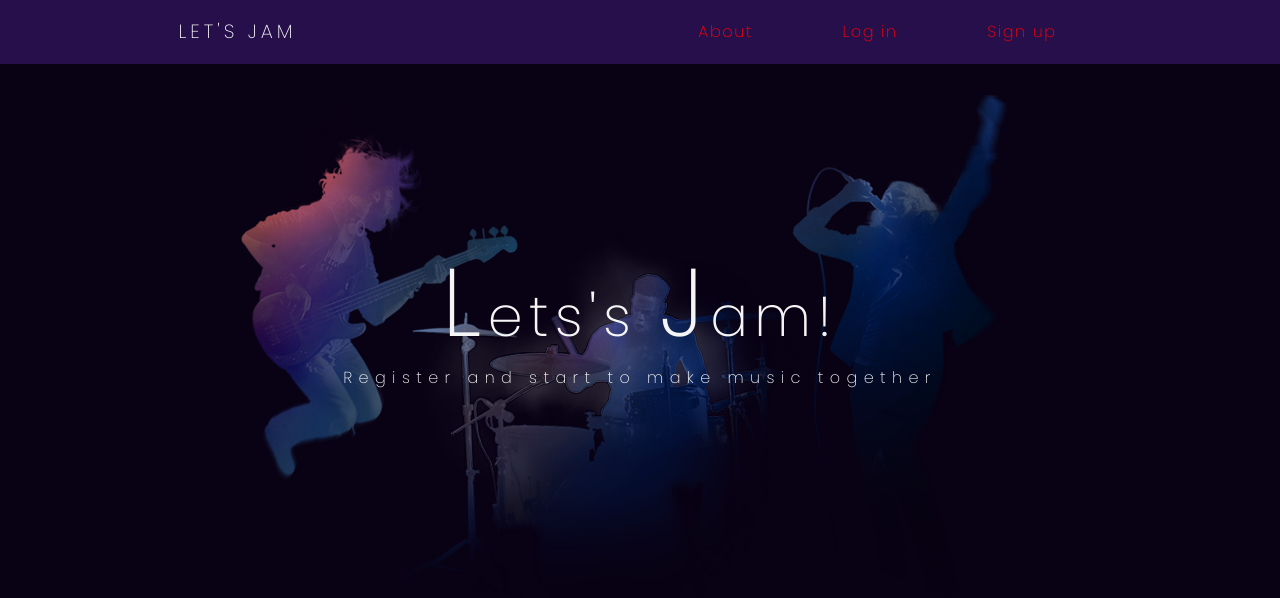
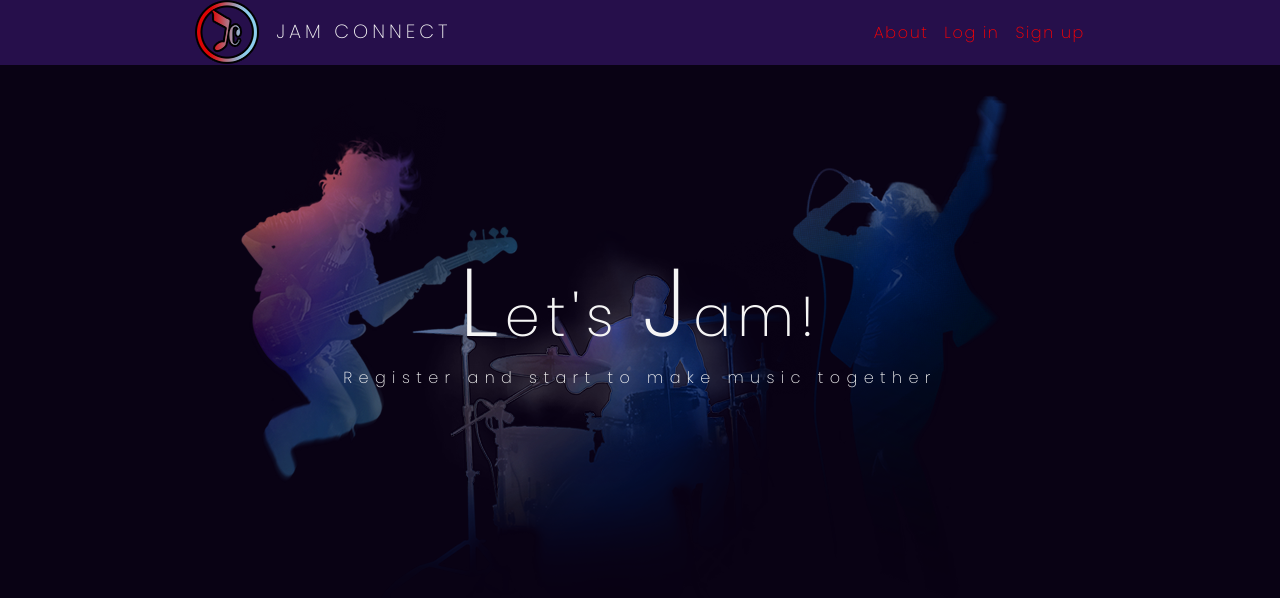
Before and after one commit to vitaliiptp/jam-project-front, a React (Create React App) app: page / in a window 1280 px wide. Shown: the top 598 px of the page. Built offline with nearby package versions, Linux system fonts and the light colour scheme; no server answers.

Commit message:
navigation with logo working

```diff
--- a/src/App.js
+++ b/src/App.js
@@ -137,6 +137,12 @@ function App() {
             <Route path='/about'>
               <About />
             </Route>
+            {/* <Route path='/profile'>
+              <Profile />
+            </Route>
+            <Route path='/search'>
+              <Search />
+            </Route> */}
           </Switch>
         </div>
       </BrowserRouter>
--- a/src/components/Navbar/index.js
+++ b/src/components/Navbar/index.js
@@ -1,8 +1,9 @@
 import { Link } from 'react-router-dom';
 import React, { useState, useContext } from 'react';
 import { MainContext } from '../../App';
-import Button from 'react-bootstrap/Button';
+//import Button from 'react-bootstrap/Button';
 import './navStyle.css';
+import logo from '../../small_logo.png';
 
 function Navbar({ setLoginModal, setRegisterModal, logout }) {
   const { userName } = useContext(MainContext);
@@ -10,13 +11,24 @@ function Navbar({ setLoginModal, setRegisterModal, logout }) {
 
   return (
     <div className='NavigationContainer'>
-      <Link to='/'>
-        <div className='logo'>Let's Jam</div>
+      <Link to='/' className='d-flex align-items-center'>
+        <img src={logo} />
+        <div className='logo px-3'>Jam Connect</div>
       </Link>
       <ul className={open ? 'nav-active' : 'nav-links'}>
         <Link to='/about'>
           <li>About</li>
         </Link>
+        {userName && (
+          <Link to='/profile'>
+            <li>Profile</li>
+          </Link>
+        )}
+        {userName && (
+          <Link to='/search'>
+            <li>Search</li>
+          </Link>
+        )}
         {!userName && <li onClick={() => setLoginModal(true)}>Log in</li>}
         {!userName && (
           <li href='' onClick={() => setRegisterModal(true)}>
@@ -25,13 +37,13 @@ function Navbar({ setLoginModal, setRegisterModal, logout }) {
         )}
 
         {userName && (
-          <div className='rounded-circle border border-light p-2 text-center'>
+          <div className='rounded-circle border border-light p-2 px-3 mx-4 text-center'>
             <p className='p-0 m-0' style={{ color: '#ff66c4' }}>
               Hi {userName}
             </p>
           </div>
         )}
-        {userName && <li onClick={logout}>Not {userName}? Log out</li>}
+        {userName && <li onClick={logout}>Log out</li>}
       </ul>
       <div className='burger' onClick={() => setOpen(!open)}>
         <div className='line1'></div>
--- a/src/components/Navbar/navStyle.css
+++ b/src/components/Navbar/navStyle.css
@@ -31,7 +31,8 @@
 .nav-links {
   display: flex;
   justify-content: space-around;
-  width: 35%;
+  align-items: center;
+  max-width: 50%;
   margin: 0;
   padding: 0;
   list-style-type: none;
@@ -44,6 +45,7 @@
   letter-spacing: 0.2vh;
   font-size: medium;
   cursor: pointer;
+  padding-left: 1rem;
 }
 
 .nav-links a {
--- a/src/components/Welcome/index.js
+++ b/src/components/Welcome/index.js
@@ -1,20 +1,21 @@
 import BackgroundImage from './Images/background.png';
 import './welcomeStyle.css';
 
-function Welcome () {
-    return (
-    <div className="WelcomeContainer">
-        <div className="TextContainer">
-            <h2><span className="firstLetter">L</span>ets's <span className="firstLetter">J</span>am!</h2>
-            <h4>Register and start to make music together</h4>
-        </div>
-        <div className="ImageContainer">
-            <img src={BackgroundImage} alt="BackgroundImage"  />
-        </div>
-
+function Welcome() {
+  return (
+    <div className='WelcomeContainer'>
+      <div className='TextContainer'>
+        <h2>
+          <span className='firstLetter'>L</span>et's{' '}
+          <span className='firstLetter'>J</span>am!
+        </h2>
+        <h4>Register and start to make music together</h4>
+      </div>
+      <div className='ImageContainer'>
+        <img src={BackgroundImage} alt='BackgroundImage' />
+      </div>
     </div>
-
-    )
+  );
 }
 
 export default Welcome;
```
Also changed, not shown: src/small_logo.png (added).
